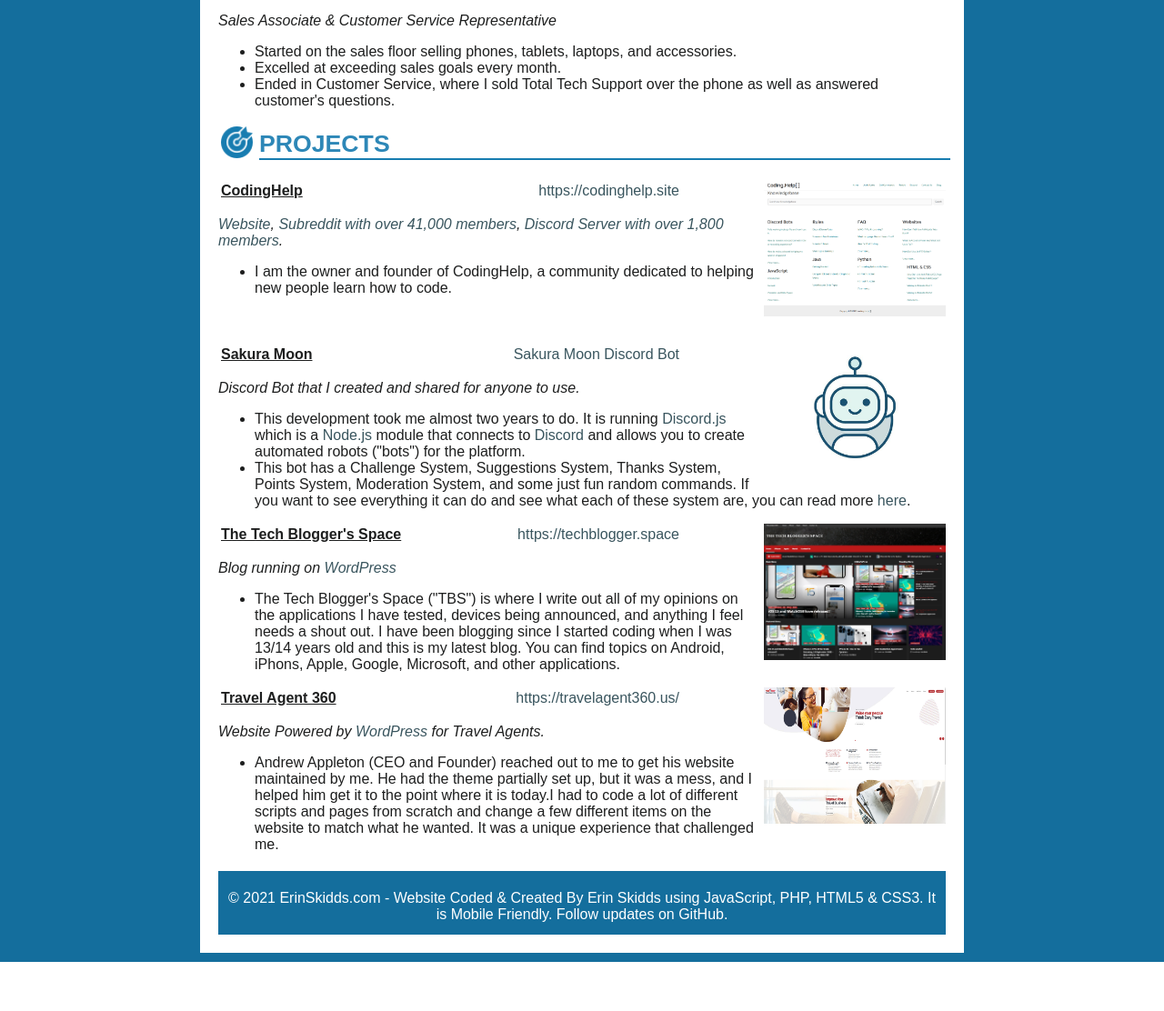
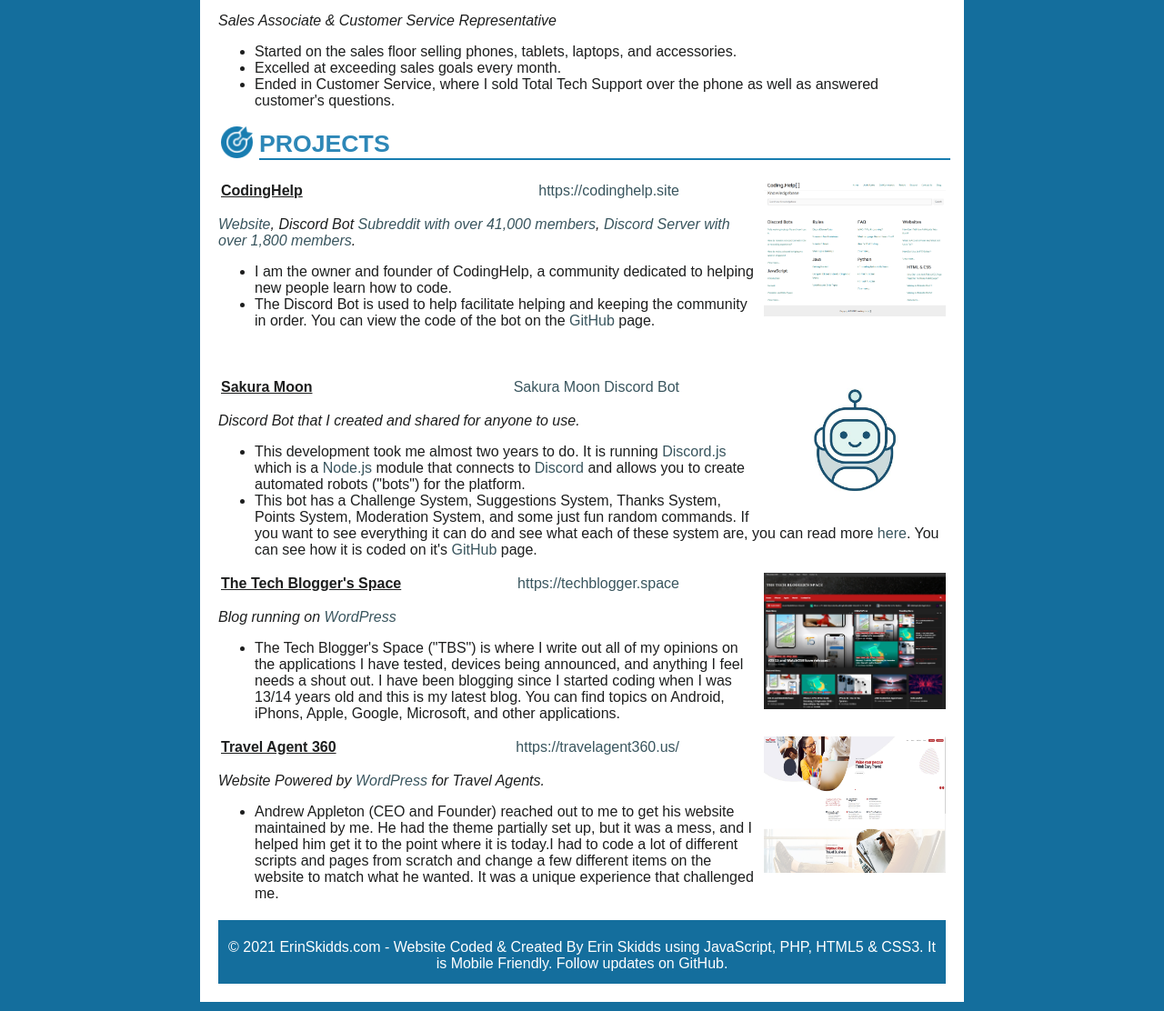
Before and after one commit to DudeThatsErin/ErinSkidds.com, a PHP site: page / in a window 1280 px wide. Shown: the part 1040-2152 px from the top of the page at 91% size. Before the commit the page ends 2098 px from the top, so only its background shows below. Run offline with PHP 8.4, Linux system fonts and the light colour scheme; some libraries are stand-ins or nearby versions.

Commit message:
Added GitHub links for CodingHelp Bot and Sakura Moon Bot.

```diff
--- a/index.php
+++ b/index.php
@@ -89,9 +89,10 @@
             <td class="date"><a href="https://codinghelp.site" target="_blank" title="codinghelp[]">https://codinghelp.site</a></td>
         </tr>
     </table>
-    <p class="title"><a href="https://codinghelp.site/" target="_blank">Website</a>, <a href="https://reddit.com/r/CodingHelp" target="_blank">Subreddit with over 41,000 members</a>, <a href="https://codinghelp.site/discord" target="_blank">Discord Server with over 1,800 members</a>.</p>
+    <p class="title"><a href="https://codinghelp.site/" target="_blank">Website</a>, Discord Bot <a href="https://reddit.com/r/CodingHelp" target="_blank">Subreddit with over 41,000 members</a>, <a href="https://codinghelp.site/discord" target="_blank">Discord Server with over 1,800 members</a>.</p>
     <ul>
         <li>I am the owner and founder of CodingHelp, a community dedicated to helping new people learn how to code.</li>
+        <li>The Discord Bot is used to help facilitate helping and keeping the community in order. You can view the code of the bot on the <a href="https://github.com/DudeThatsErin/codinghelp-bot" target="_blank">GitHub</a> page.</li>
     </ul><br /><br />
 
     <a href="https://erinskidds.com/img/bot.jpg" class="img" data-lightbox="bot" data-title="No image because this is a discord bot, if you want to learn more, you can go here: https://erinskidds.com/sakura.php"><img id="side" src="https://erinskidds.com/img/bot.jpg" alt="" /></a>
@@ -104,7 +105,7 @@
     <p class="title">Discord Bot that I created and shared for anyone to use.</p>
     <ul>
         <li>This development took me almost two years to do. It is running <a href="https://discord.js.org/#/" target="_blank" title="Discord.js - a Node.js Module">Discord.js</a> which is a <a href="https://nodejs.org/" target="_blank" title="Node.js - a JavaScript runtime built on Chrome's V8 JavaScript Engine">Node.js</a> module that connects to <a href="https://discord.com" target="_blank" title="Discord - A social media platform.">Discord</a> and allows you to create automated robots ("bots") for the platform.</li>
-        <li>This bot has a Challenge System, Suggestions System, Thanks System, Points System, Moderation System, and some just fun random commands. If you want to see everything it can do and see what each of these system are, you can read more <a href="https://erinskidds.com/sakura.php" target="_blank" title="Sakura Moon - Discord Bot">here</a>.</li>
+        <li>This bot has a Challenge System, Suggestions System, Thanks System, Points System, Moderation System, and some just fun random commands. If you want to see everything it can do and see what each of these system are, you can read more <a href="https://erinskidds.com/sakura.php" target="_blank" title="Sakura Moon - Discord Bot">here</a>. You can see how it is coded on it's <a href="https://github.com/DudeThatsErin/sakura-moon" target="_blank">GitHub</a> page.</li>
     </ul>
 
     <a href="https://erinskidds.com/img/tbs.png" class="img" data-lightbox="tbs" data-title="The Tech Blogger's Space located at https://techblogger.space"><img id="side" src="https://erinskidds.com/img/tbs.png" alt="" /></a>
```
